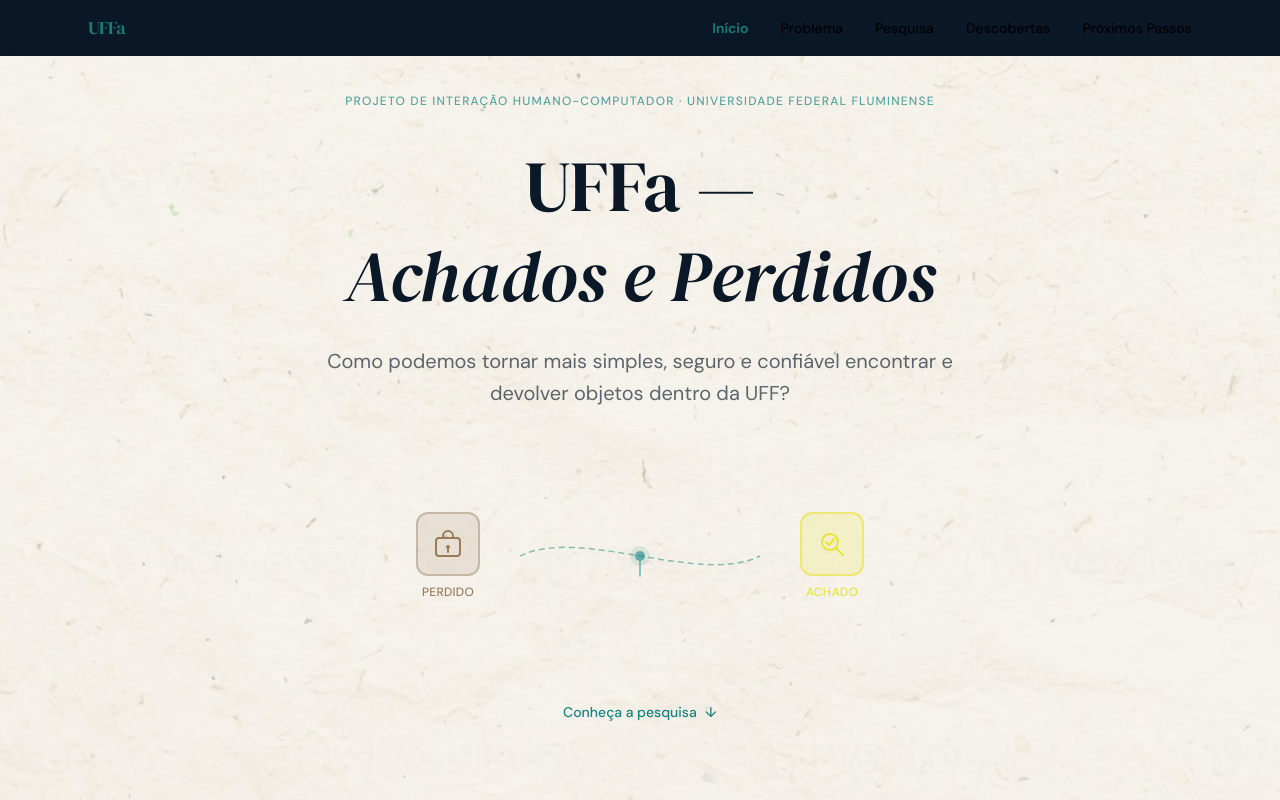
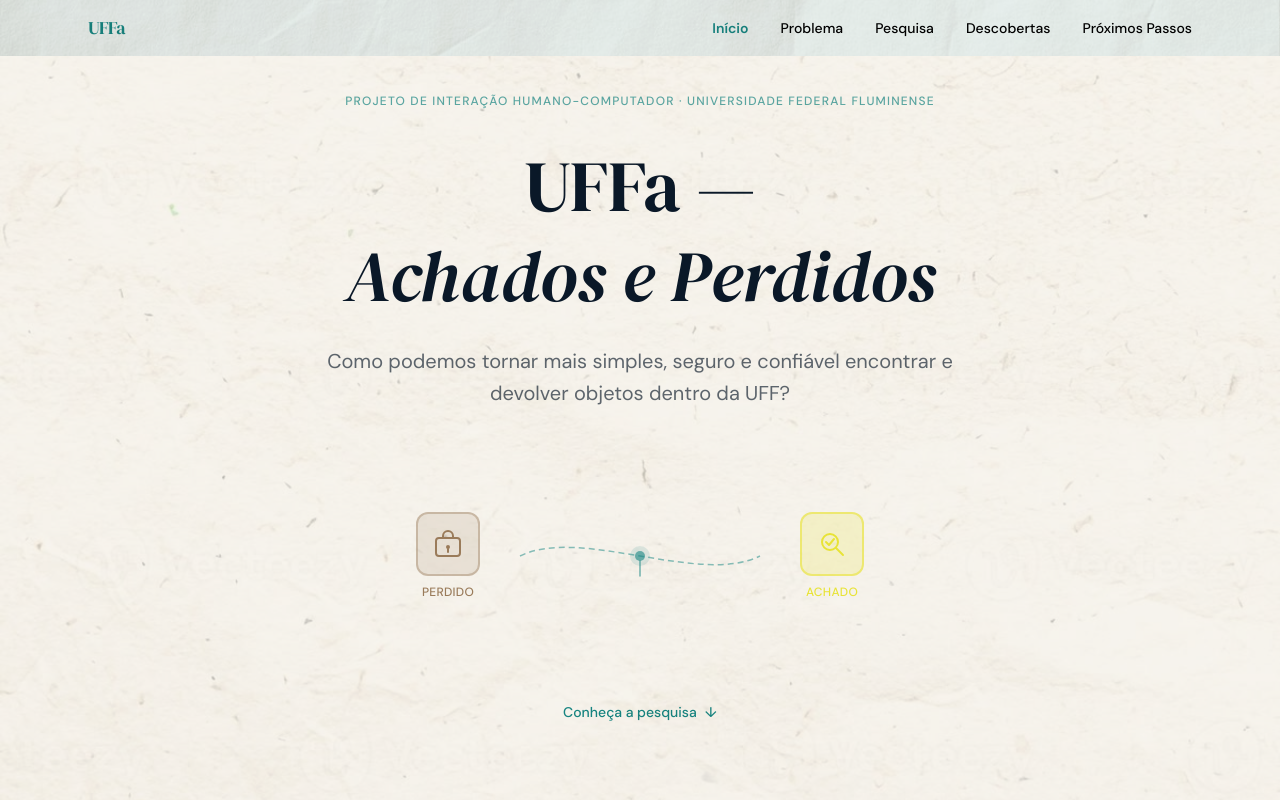
Before and after one commit to LabreCoder/UFFa, a React (Vite) app in the folder site/: page / in a window 1280 px wide. Shown: the top 800 px of the page. Built offline with nearby package versions, Linux system fonts and the light colour scheme; the HTML template or start-up script is replaced by a standard one.

Commit message:
Update Navbar.tsx

```diff
--- a/site/src/components/layout/Navbar.tsx
+++ b/site/src/components/layout/Navbar.tsx
@@ -21,10 +21,10 @@
 
   return (
     <nav
-      className={`fixed top-0 left-0 right-0 z-50 transition-all duration-300 bg-uffa-navy ${
+      className={`fixed top-0 left-0 right-0 z-50 transition-all duration-300 bg-uffa-lightblue ${
         scrolled
-          ? "bg-white/95 backdrop-blur-sm border-b border-uffa-navy/10 shadow-sm"
-          : "bg-transparent border-uffa-navy/10"
+          ? "bg-uffa-lightblue backdrop-blur-sm border-b border-uffa-navy/10 shadow-sm"
+          : "bg-uffa-lightblue border-uffa-navy/10"
       }`}
     >
       <div className="max-w-6xl mx-auto px-6 flex items-center justify-between h-14">
```
